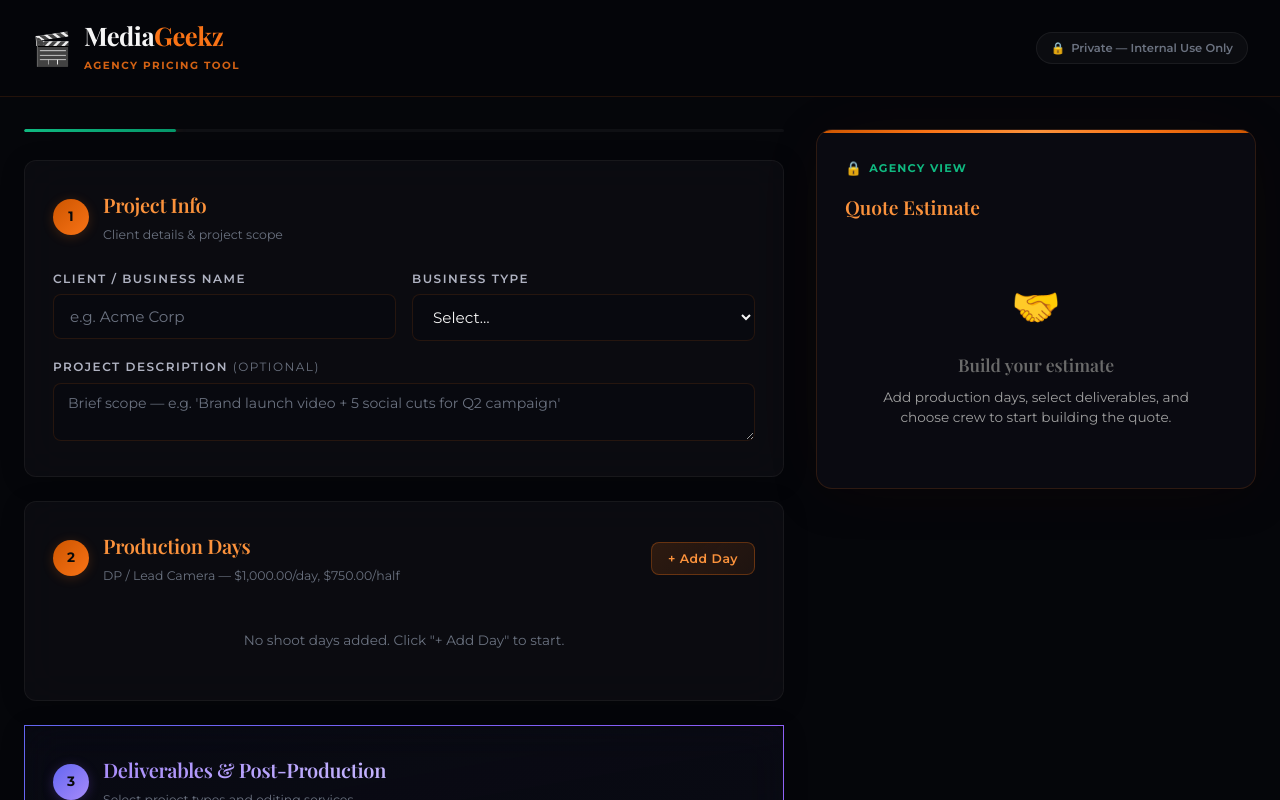
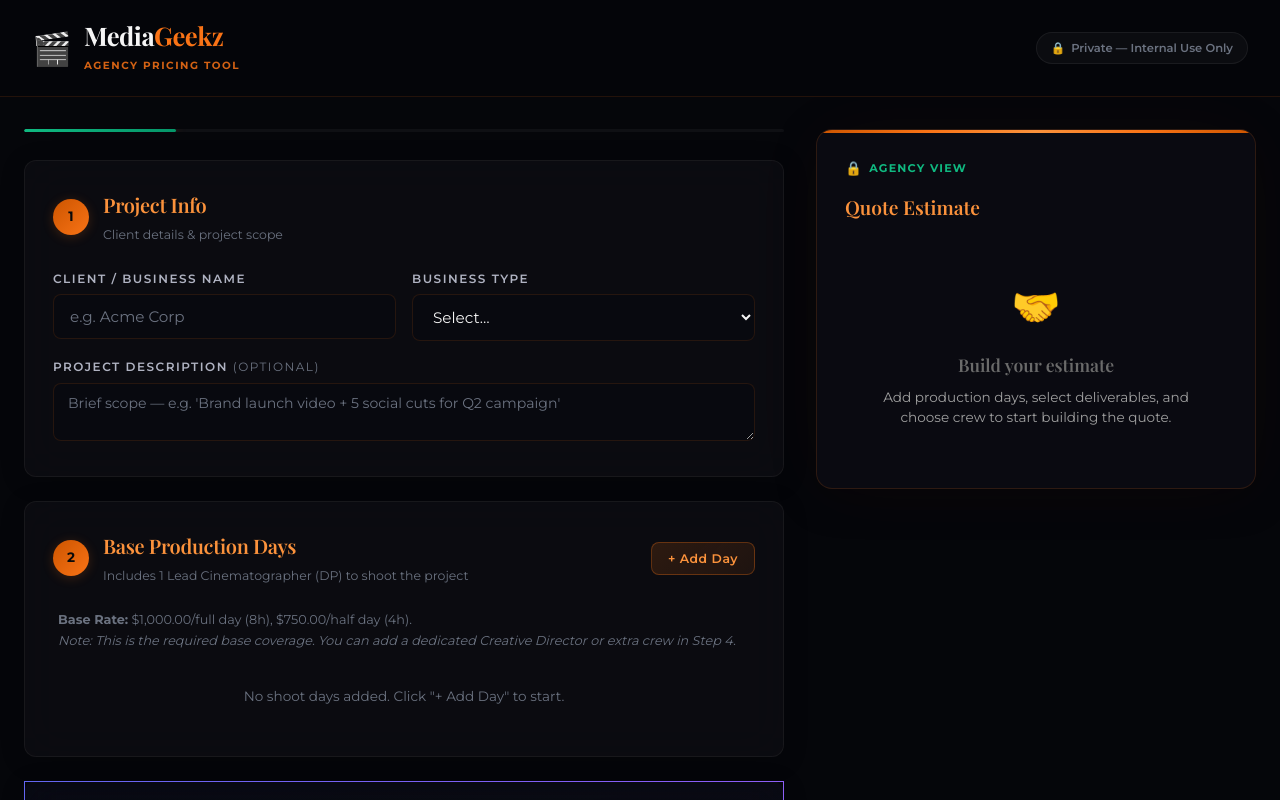
Before and after one commit to DanielSensual/Mediageekzquotes, a Next.js app: page /agency in a window 1280 px wide. Shown: the top 800 px of the page. Built offline with nearby package versions, Linux system fonts and the light colour scheme.

Commit message:
feat: clarify base coverage vs creative director roles in agency form

```diff
--- a/app/components/agency/AgencyQuoteForm.js
+++ b/app/components/agency/AgencyQuoteForm.js
@@ -73,11 +73,17 @@ export function AgencyQuoteForm() {
                 <div className="step-indicator">
                     <span className="step-number">2</span>
                     <div className="step-header-content">
-                        <h2 className="card-title">Production Days</h2>
-                        <p className="card-subtitle">DP / Lead Camera — {fmt(rc.coverage?.fullDay)}/day, {fmt(rc.coverage?.halfDay)}/half</p>
+                        <h2 className="card-title">Base Production Days</h2>
+                        <p className="card-subtitle">Includes 1 Lead Cinematographer (DP) to shoot the project</p>
                     </div>
                     <button type="button" className="btn-sm" onClick={addDay}>+ Add Day</button>
                 </div>
+
+                <div className="coverage-hint" style={{ fontSize: '0.8rem', color: 'var(--text-muted)', marginBottom: '15px', padding: '0 5px' }}>
+                    <strong>Base Rate:</strong> {fmt(rc.coverage?.fullDay)}/full day (8h), {fmt(rc.coverage?.halfDay)}/half day (4h). <br/>
+                    <em>Note: This is the required base coverage. You can add a dedicated Creative Director or extra crew in Step 4.</em>
+                </div>
+
                 {days.length === 0 && (
                     <p className="empty-hint">No shoot days added. Click "+ Add Day" to start.</p>
                 )}
```
